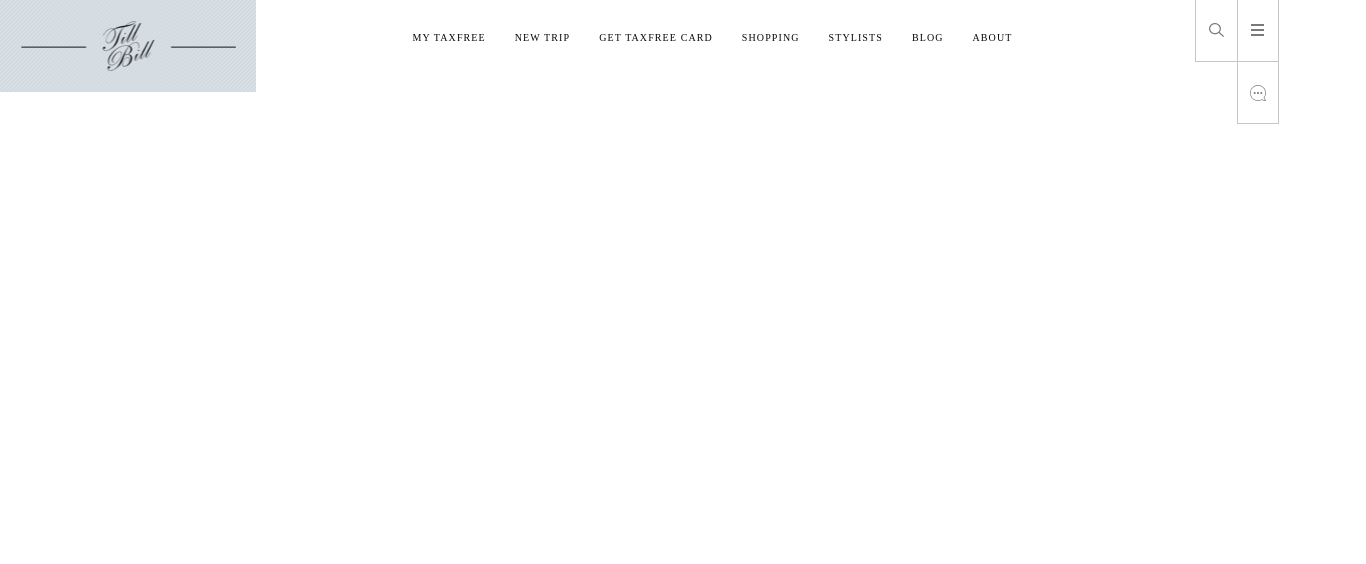
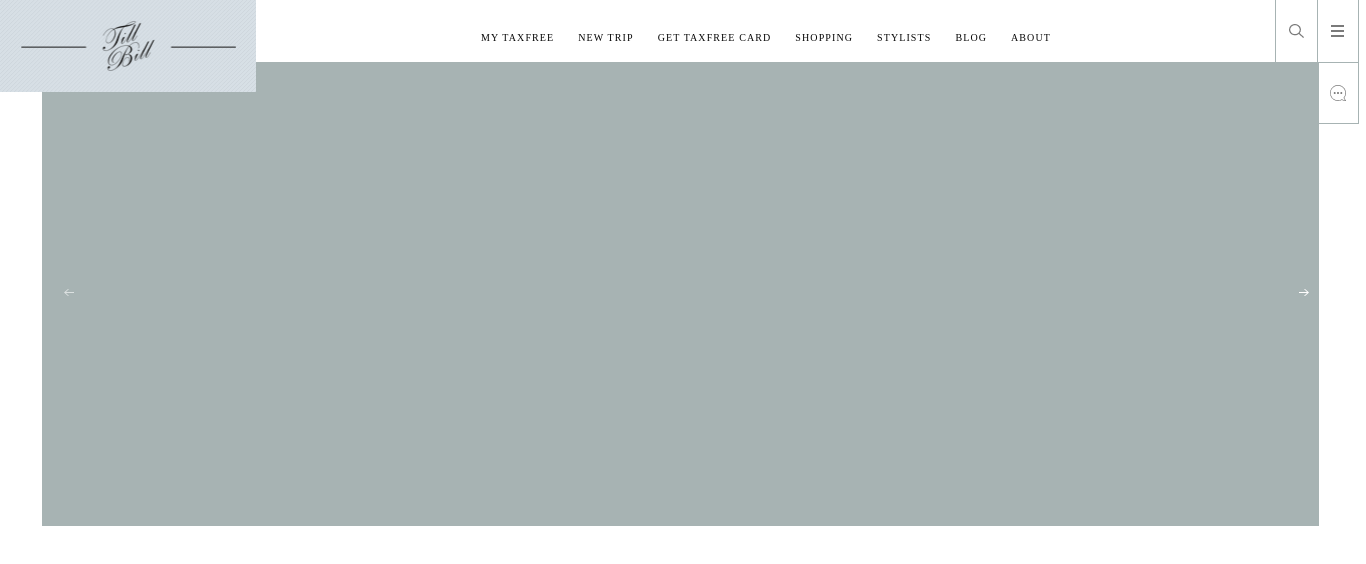
Before and after one commit to Nastya-Starostenko/-mock-ups, a plain HTML site: page Till Bill/index.html in a window 1280 px wide. Shown: the whole page, 1366 px wide, since content can reach past the window. Drawn offline with Linux system fonts and the light colour scheme.

Commit message:
slider
Спозиционированны конпки на слайдере

```diff
--- a/Till Bill/index.html
+++ b/Till Bill/index.html
@@ -21,7 +21,7 @@
 				<li><a href="#">Blog</a></li>
 				<li><a href="#">About</a></li>
 			</ul>
-
+			<!-- Icons -->
 			<div class="divider">
 				<div class="up">
 					<a href="#">
@@ -44,6 +44,24 @@
 			</div>
 
 		</header>
+		<div class="slider">
+			<a href="#"><div class="arrow-right"><img src="images/banner_arrows/arrow_right.png"></div></a>
+			<a href="#"><div class="arrow-left"><img src="images/banner_arrows/arrow_left.png"></div></a>
+			<<!-- div class="price">
+				<div class="gadot">
+					<img src="" alt="">
+					<img src="" alt="">
+					<h2></h2>
+
+				</div>
+				<div class="1"></div>
+				<div class="2"></div>
+				<div class="3"></div>
+				<div class="4"></div>
+			</div> -->
+		</div>
+
+
 
 	</div>
 
--- a/Till Bill/style/style.sass
+++ b/Till Bill/style/style.sass
@@ -1,9 +1,5 @@
 $BG_CH: #ffffff
-$BR_CL: #c6c6c6
-
-
-
-
+$BR_CL: #a7b3b3
 
 *
 	margin: 0
@@ -15,26 +11,27 @@ $BR_CL: #c6c6c6
 	margin: auto
 
 	header
-		display: flex
-		flex-flow: row
-		justify-content: space-between
+		display: inline-flex
+		width: 1366px
 		height: 125px
 		background-color: $BG_CH
+		position: absolute
 
 		.logo-header
 			width: 256px
 			height: 92px
 			position: absolute
+			z-index: 50
 		.nav
 			list-style: none
-			margin:
-				left: 205px
-				top: 27px
+			padding:
+				left: 471px
+				top:  27px
+				right: 214px
 
 			li
 				display: inline
-				padding:
-					left: 25px
+				padding: 10px
 
 				a
 					cursor: pointer
@@ -86,7 +83,7 @@ $BR_CL: #c6c6c6
 					justify-content: center
 					border:
 						left: 1px solid $BR_CL
-						bottom: 1px solid $BR_CL
+						// bottom: 1px solid $BR_CL
 					transition: .9s
 
 					&:hover
@@ -103,7 +100,7 @@ $BR_CL: #c6c6c6
 					border:
 						right: 1px solid $BR_CL
 						left: 1px solid $BR_CL
-						bottom: 1px solid $BR_CL
+						// bottom: 1px solid $BR_CL
 					transition: .9s
 					&:hover
 						background-color: $BR_CL
@@ -117,9 +114,44 @@ $BR_CL: #c6c6c6
 				align-items: center
 				justify-content: center
 				border:
+						top: 1px solid $BR_CL
 						right: 1px solid $BR_CL
 						left: 1px solid $BR_CL
 						bottom: 1px solid $BR_CL
 				transition: .9s
 				&:hover
 					background-color: $BR_CL
+
+	.slider
+		width: 1277px
+		height: 464px
+		margin:
+			top: 62px
+			right: 42px
+			left: 42px
+		padding-bottom: 40px
+		background-color: #a7b3b3
+		position: absolute
+
+	.arrow-right
+		display: flex
+		flex-direction: row
+		justify-content: flex-end
+		align-items: center
+		padding-right: 10px
+		float: right
+		width: 42px
+		height: 461px
+
+	.arrow-right a
+		height: 100%
+
+	.arrow-left
+		width: 42px
+		height: 461px
+		display: flex
+		flex-direction: row
+		justify-content: flex-end
+		align-items: center
+		padding-right: 10px
+		float: left
```
Also changed, not shown: Till Bill/images/babdydriver.png (added), Till Bill/images/banner_arrows/arrow_left.png (added), Till Bill/images/banner_arrows/arrow_right.png (added), Till Bill/images/galgaddot.png (added), Till Bill/style/style.css, 2 other files.
